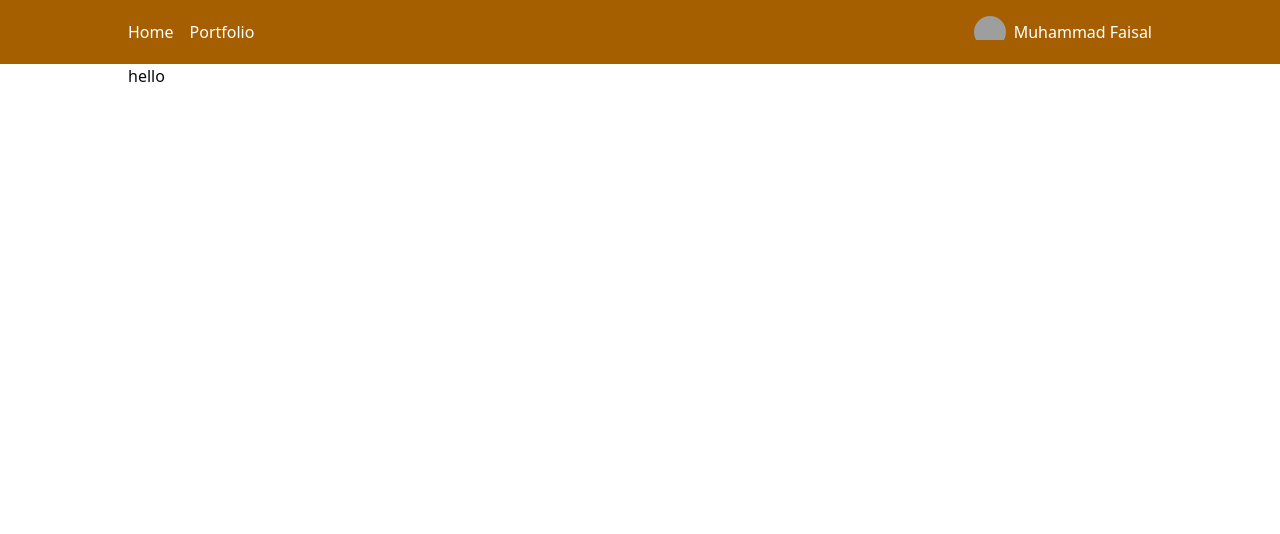
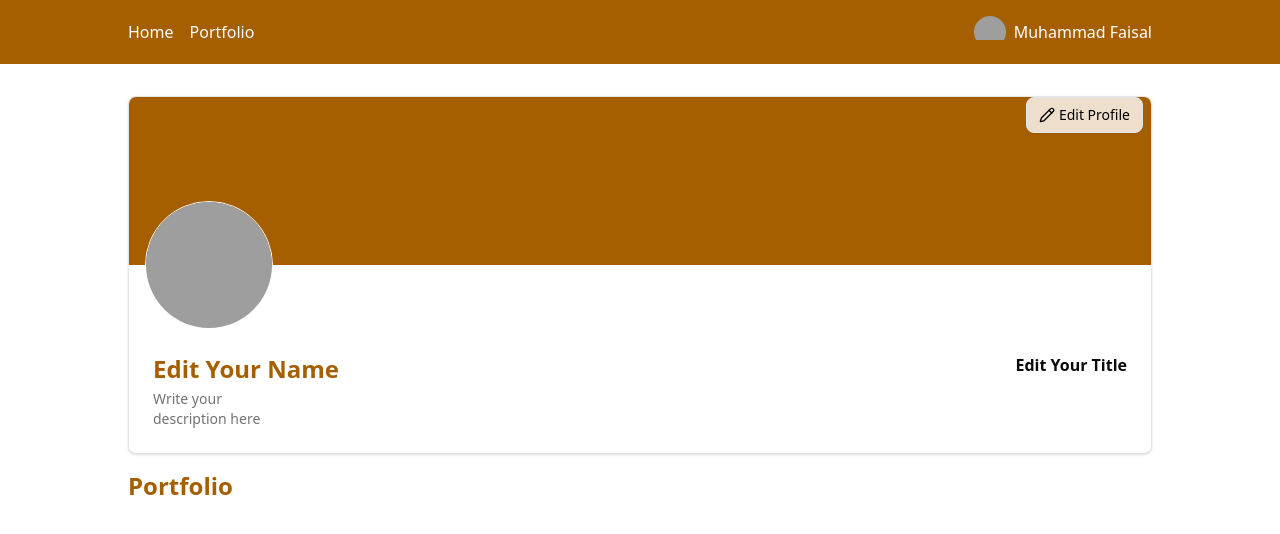
Before and after one commit to matfaisall/portfolio-page-builder, a Next.js app: page /about in a window 1280 px wide. Shown: the top 534 px of the page. Built offline with nearby package versions, Linux system fonts and the light colour scheme; grey boxes are pictures that could not be loaded.

Commit message:
feat (dev) : slicing about profile and get data profile from localstorage

```diff
--- a/src/app/about/edit/page.jsx
+++ b/src/app/about/edit/page.jsx
@@ -59,7 +59,7 @@ const EditProfile = () => {
               {profile.title || "Your Role"}
             </CardDescription>
             <CardDescription className="text-center">
-              {profile.description || "Lorem ipsum dolor sit amet consectetur."}
+              {profile.description || "write the description."}
             </CardDescription>
           </CardContent>
           <hr className="my-4 border-t border-gray-300" />
@@ -77,7 +77,7 @@ const EditProfile = () => {
   });
 
   return (
-    <div className="">
+    <div className="py-8">
       <ProfileLayout
         main={
           <div className="w-full flex flex-col gap-4">
--- a/src/app/about/page.jsx
+++ b/src/app/about/page.jsx
@@ -1,5 +1,12 @@
 "use client";
+
 import React from "react";
+import { Card } from "@/components/ui/card";
+import { Avatar, AvatarFallback, AvatarImage } from "@radix-ui/react-avatar";
+import { Pencil } from "lucide-react";
+import Link from "next/link";
+import { Button } from "@/components/ui/button";
+import CardPortfolio from "@/components/shared/Card/CardPortfolio";
 
 const About = () => {
   const getProfileFromStorage = () => {
@@ -7,9 +14,72 @@ const About = () => {
     return stored ? JSON.parse(stored) : null;
   };
 
-  console.log(getProfileFromStorage());
+  const dataProfile = getProfileFromStorage();
 
-  return <p>hello</p>;
+  return (
+    <div className="py-8">
+      <div className="w-full flex flex-col gap-4">
+        <Card className="rounded-md py-0 gap-0 overflow-hidden">
+          <div
+            className="bg-yellow-700 w-full relative h-42 bg-color"
+            style={{ backgroundImage: `url` }} // TODO: rubah ke url
+          >
+            <Link
+              href="/about/edit"
+              className="absolute bottom-[-45] right-2 z-20"
+            >
+              <Button
+                variant="outline"
+                className="flex items-center gap-1 text-black bg-white/80 hover:bg-white"
+              >
+                <Pencil size={14} />
+                Edit Profile
+              </Button>
+            </Link>
+          </div>
+
+          <div className="flex pl-4 mt-[-64px] z-10">
+            <Avatar>
+              <AvatarImage
+                src="https://github.com/shadcn.png"
+                className="h-32 w-32 rounded-full border-1 border-white"
+              />
+              <AvatarFallback className="flex items-center justify-center h-full w-full text-xs font-semibold bg-white text-yellow-700">
+                MR
+              </AvatarFallback>
+            </Avatar>
+          </div>
+
+          <div className="flex justify-between p-6">
+            <div className="flex flex-col gap-1">
+              <h1 className="text-2xl font-semibold text-yellow-700 whitespace-nowrap">
+                {dataProfile?.name || "Edit Your Name"}
+              </h1>
+              <p className="text-sm max-w-[60%] text-muted-foreground">
+                {dataProfile?.description || "Write your description here"}
+              </p>
+            </div>
+
+            <h4 className="text-medium font-semibold whitespace-nowrap">
+              {dataProfile?.title || "Edit Your Title"}
+            </h4>
+          </div>
+        </Card>
+
+        <h1 className="text-2xl font-semibold text-yellow-700">Portfolio</h1>
+
+        <div className="grid grid-cols-2 gap-4">
+          {dataProfile?.portfolio
+            ? dataProfile?.portfolio?.map((val, index) => (
+                <div key={index}>
+                  <CardPortfolio val={val} />
+                </div>
+              ))
+            : null}
+        </div>
+      </div>
+    </div>
+  );
 };
 
 export default About;
--- a/src/app/layout.jsx
+++ b/src/app/layout.jsx
@@ -1,6 +1,7 @@
 import { Geist, Geist_Mono } from "next/font/google";
 import "./globals.css";
 import Navbar from "@/components/shared/Navbar";
+import ContainerLayout from "@/components/layout/ContainerLayout";
 
 const geistSans = Geist({
   variable: "--font-geist-sans",
@@ -24,7 +25,8 @@ export default function RootLayout({ children }) {
         className={`${geistSans.variable} ${geistMono.variable} antialiased`}
       >
         <Navbar />
-        <div className="w-[80%] mx-auto">{children}</div>
+        <ContainerLayout>{children}</ContainerLayout>
+        {/* <div className="w-[80%] mx-auto">{children}</div> */}
       </body>
     </html>
   );
--- /dev/null
+++ b/src/components/layout/ContainerLayout.jsx
@@ -0,0 +1,7 @@
+import React from "react";
+
+const ContainerLayout = ({ children }) => {
+  return <div className="w-[80%] mx-auto">{children}</div>;
+};
+
+export default ContainerLayout;
--- a/src/components/layout/ProfileLayout.jsx
+++ b/src/components/layout/ProfileLayout.jsx
@@ -2,7 +2,7 @@ import React from "react";
 
 const ProfileLayout = ({ main, preview }) => {
   return (
-    <div className="grid grid-cols-12 gap-8 py-8">
+    <div className="grid grid-cols-12 gap-8">
       <div className="col-span-7">{main}</div>
       <div className="col-span-5">{preview}</div>
     </div>
--- a/src/components/shared/Card/CardPortfolio.jsx
+++ b/src/components/shared/Card/CardPortfolio.jsx
@@ -3,7 +3,7 @@ import { Card } from "@/components/ui/card";
 
 const CardPortfolio = ({ val }) => {
   return (
-    <Card className="p-4 rounded-md gap-1 border-0 shadow-sm">
+    <Card className="p-4 rounded-md gap-1 border-1 shadow-sm">
       <h4 className="text-sm font-bold">{val.role || "Your Role"}</h4>
       <p className="text-xs font-semibold">{val.company || "your company"}</p>
       <p className="text-xs font-light">
```
